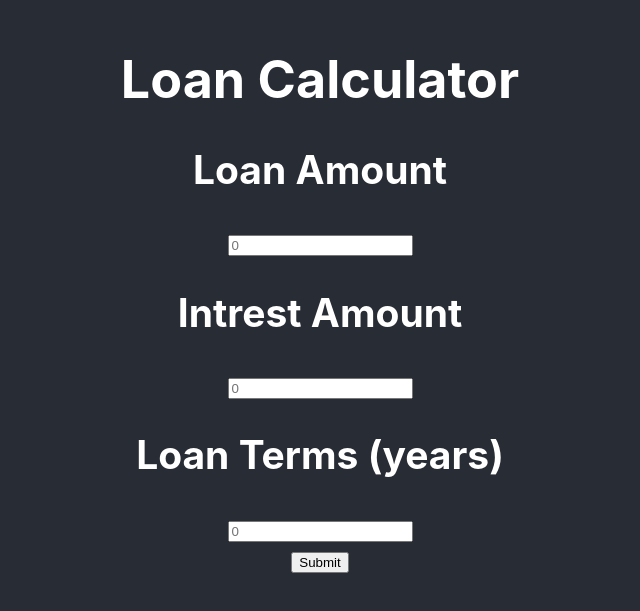
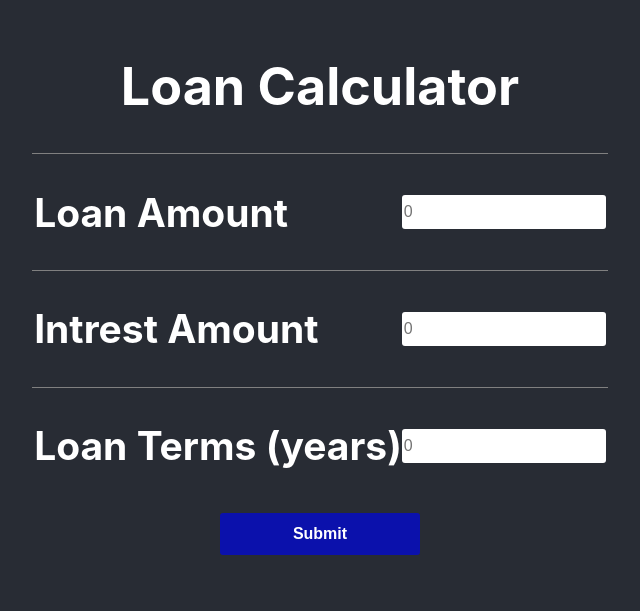
Before and after one commit to Axhar85/loan-calculator, a React (Create React App) app: page / in a window 1280 px wide. Shown: the part 107-718 px from the top of the page, without its empty margins (320-960 px from the left). Built offline with nearby package versions, Linux system fonts and the light colour scheme.

Commit message:
add styling in loan calc

```diff
--- a/src/LoanCalculator.css
+++ b/src/LoanCalculator.css
@@ -0,0 +1,59 @@
+.loan-calculator-container {
+    font-size: 18px;
+    width: 600px;
+    text-align: left;
+  }
+
+  .form-item {
+    display: flex;
+    align-items: center;
+    justify-content: space-between;
+    border-top: 1px solid gray;
+    padding: 2px;
+  }
+
+  .form-action {
+    text-align: center;
+  }
+
+  .calculate-button {
+    background-color: rgb(11, 17, 172);
+    color: white;
+    cursor: pointer;
+    transition: opacity .15s ease-in-out,background-color .2s ease-in-out;
+  }
+
+  .calculate-button:hover {
+    background-color: rgb(24, 26, 27);
+  }
+
+  .form-input {
+    position: relative;
+  }
+
+  .form-input input, .form-action input {
+    width: 200px;
+    border-radius: 3px;
+    border: 0px;
+    margin: 10px 0;
+    font-size: 16px;
+  }
+
+  .form-input input {
+    height: 32px;
+  }
+
+  .form-action input {
+    font-weight: 600;
+    line-height: 40px;
+  }
+
+  table {
+    width: 100%;
+    border-spacing: 0;
+  }
+
+  th, td {
+    border-bottom: 1px solid #e6e6e6;
+    padding: 5px 0;
+  }
```
